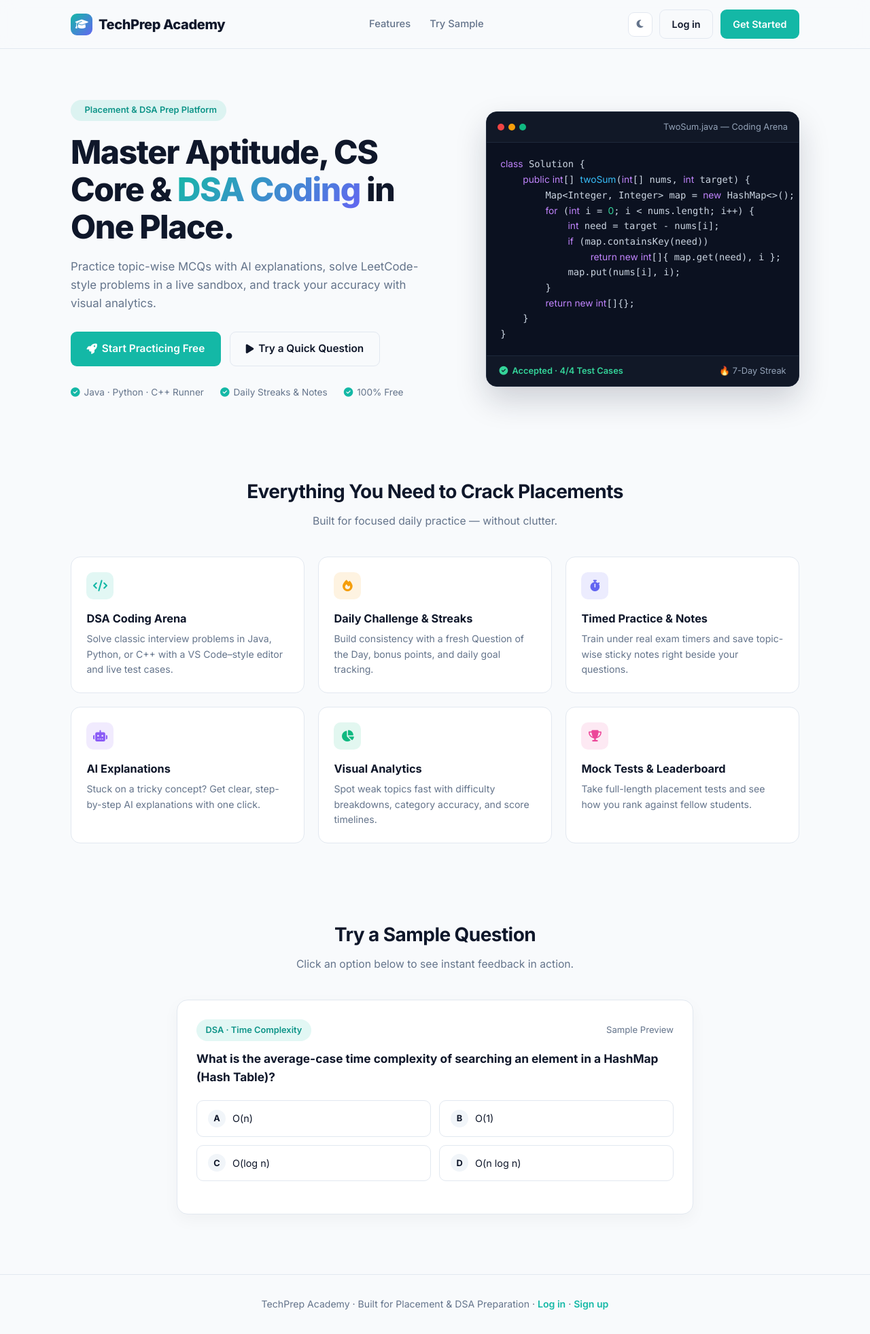
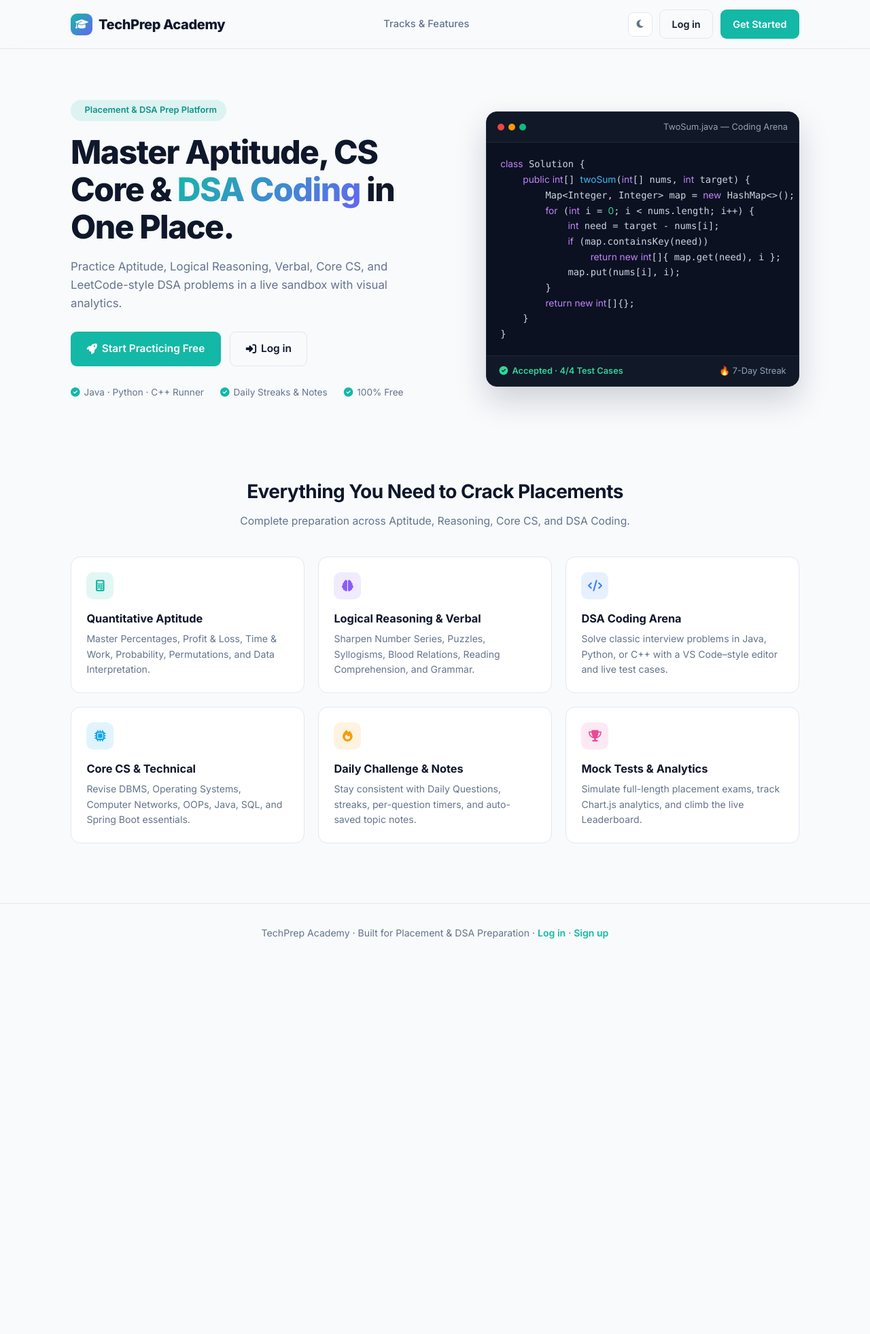
Before and after one commit to Hemlata-31/TechPrep, a Spring Boot app: page / in a window 1280 px wide. Shown: the whole page at 68% size. After the commit the page ends 1381 px from the top, so only its background shows below. Run offline with Spring Boot 4, Linux system fonts and the light colour scheme; some of the project's set-up classes (security, data sources, template engines, error pages and the like) are left out, and stand-ins take their place.

Commit message:
Improve dark mode on result page and update landing page cards

```diff
--- a/src/main/resources/static/index.html
+++ b/src/main/resources/static/index.html
@@ -198,8 +198,7 @@
                 TechPrep Academy
             </a>
             <nav class="nav-links">
-                <a href="#features">Features</a>
-                <a href="#try-demo">Try Sample</a>
+                <a href="#features">Tracks &amp; Features</a>
             </nav>
             <div class="nav-actions" id="navActions">
                 <button class="icon-btn" id="landingThemeBtn" title="Toggle Dark Mode">
@@ -215,10 +214,10 @@
         <div>
             <span class="pill"><i class="fas fa-sparkles"></i> Placement &amp; DSA Prep Platform</span>
             <h1>Master Aptitude, CS Core &amp; <span>DSA Coding</span> in One Place.</h1>
-            <p>Practice topic-wise MCQs with AI explanations, solve LeetCode-style problems in a live sandbox, and track your accuracy with visual analytics.</p>
+            <p>Practice Aptitude, Logical Reasoning, Verbal, Core CS, and LeetCode-style DSA problems in a live sandbox with visual analytics.</p>
             <div class="hero-ctas" id="heroCtas">
                 <a href="/register.html" class="btn btn-primary"><i class="fas fa-rocket"></i> Start Practicing Free</a>
-                <a href="#try-demo" class="btn btn-ghost"><i class="fas fa-play"></i> Try a Quick Question</a>
+                <a href="/login.html" class="btn btn-ghost"><i class="fas fa-sign-in-alt"></i> Log in</a>
             </div>
             <div class="hero-meta">
                 <span><i class="fas fa-check-circle"></i> Java · Python · C++ Runner</span>
@@ -258,60 +257,39 @@
     <section class="section" id="features">
         <div class="section-head">
             <h2>Everything You Need to Crack Placements</h2>
-            <p>Built for focused daily practice — without clutter.</p>
+            <p>Complete preparation across Aptitude, Reasoning, Core CS, and DSA Coding.</p>
         </div>
         <div class="features-grid">
             <div class="feature-card">
-                <span class="feature-icon"><i class="fas fa-code"></i></span>
+                <span class="feature-icon"><i class="fas fa-calculator"></i></span>
+                <h3>Quantitative Aptitude</h3>
+                <p>Master Percentages, Profit &amp; Loss, Time &amp; Work, Probability, Permutations, and Data Interpretation.</p>
+            </div>
+            <div class="feature-card">
+                <span class="feature-icon" style="color:#8b5cf6; background:rgba(139,92,246,0.12);"><i class="fas fa-brain"></i></span>
+                <h3>Logical Reasoning &amp; Verbal</h3>
+                <p>Sharpen Number Series, Puzzles, Syllogisms, Blood Relations, Reading Comprehension, and Grammar.</p>
+            </div>
+            <div class="feature-card">
+                <span class="feature-icon" style="color:#3b82f6; background:rgba(59,130,246,0.12);"><i class="fas fa-code"></i></span>
                 <h3>DSA Coding Arena</h3>
                 <p>Solve classic interview problems in Java, Python, or C++ with a VS Code–style editor and live test cases.</p>
             </div>
             <div class="feature-card">
-                <span class="feature-icon" style="color:#f59e0b; background:rgba(245,158,11,0.12);"><i class="fas fa-fire"></i></span>
-                <h3>Daily Challenge &amp; Streaks</h3>
-                <p>Build consistency with a fresh Question of the Day, bonus points, and daily goal tracking.</p>
+                <span class="feature-icon" style="color:#0ea5e9; background:rgba(14,165,233,0.12);"><i class="fas fa-microchip"></i></span>
+                <h3>Core CS &amp; Technical</h3>
+                <p>Revise DBMS, Operating Systems, Computer Networks, OOPs, Java, SQL, and Spring Boot essentials.</p>
             </div>
             <div class="feature-card">
-                <span class="feature-icon" style="color:#6366f1; background:rgba(99,102,241,0.12);"><i class="fas fa-stopwatch"></i></span>
-                <h3>Timed Practice &amp; Notes</h3>
-                <p>Train under real exam timers and save topic-wise sticky notes right beside your questions.</p>
-            </div>
-            <div class="feature-card">
-                <span class="feature-icon" style="color:#8b5cf6; background:rgba(139,92,246,0.12);"><i class="fas fa-robot"></i></span>
-                <h3>AI Explanations</h3>
-                <p>Stuck on a tricky concept? Get clear, step-by-step AI explanations with one click.</p>
-            </div>
-            <div class="feature-card">
-                <span class="feature-icon" style="color:#10b981; background:rgba(16,185,129,0.12);"><i class="fas fa-chart-pie"></i></span>
-                <h3>Visual Analytics</h3>
-                <p>Spot weak topics fast with difficulty breakdowns, category accuracy, and score timelines.</p>
+                <span class="feature-icon" style="color:#f59e0b; background:rgba(245,158,11,0.12);"><i class="fas fa-fire"></i></span>
+                <h3>Daily Challenge &amp; Notes</h3>
+                <p>Stay consistent with Daily Questions, streaks, per-question timers, and auto-saved topic notes.</p>
             </div>
             <div class="feature-card">
                 <span class="feature-icon" style="color:#ec4899; background:rgba(236,72,153,0.12);"><i class="fas fa-trophy"></i></span>
-                <h3>Mock Tests &amp; Leaderboard</h3>
-                <p>Take full-length placement tests and see how you rank against fellow students.</p>
+                <h3>Mock Tests &amp; Analytics</h3>
+                <p>Simulate full-length placement exams, track Chart.js analytics, and climb the live Leaderboard.</p>
             </div>
-        </div>
-    </section>
-
-    <section class="section" id="try-demo">
-        <div class="section-head">
-            <h2>Try a Sample Question</h2>
-            <p>Click an option below to see instant feedback in action.</p>
-        </div>
-        <div class="demo-card">
-            <div style="display:flex; justify-content:space-between; align-items:center; margin-bottom:0.75rem;">
-                <span class="pill" style="margin:0;">DSA · Time Complexity</span>
-                <span style="font-size:0.82rem; color:var(--muted);">Sample Preview</span>
-            </div>
-            <h3 style="font-size:1.08rem;">What is the average-case time complexity of searching an element in a HashMap (Hash Table)?</h3>
-            <div class="demo-options">
-                <button class="demo-opt" onclick="checkDemo(this, false)"><span class="demo-key">A</span> O(n)</button>
-                <button class="demo-opt" onclick="checkDemo(this, true)"><span class="demo-key">B</span> O(1)</button>
-                <button class="demo-opt" onclick="checkDemo(this, false)"><span class="demo-key">C</span> O(log n)</button>
-                <button class="demo-opt" onclick="checkDemo(this, false)"><span class="demo-key">D</span> O(n log n)</button>
-            </div>
-            <div class="demo-feedback" id="demoFeedback"></div>
         </div>
     </section>
 
--- a/src/main/resources/static/js/student-result.js
+++ b/src/main/resources/static/js/student-result.js
@@ -59,6 +59,7 @@ function renderScorecard(res) {
 
     res.questions.forEach(q => {
         const qCard = document.createElement('div');
+        qCard.className = 'card review-q-card';
         qCard.style.cssText = 'border: 1px solid #e2e8f0; border-radius: 10px; padding: 1.5rem; margin-bottom: 1.5rem; background: #ffffff;';
 
         let badgeHtml = '';
```
Also changed, not shown: src/main/resources/static/css/style.css (+26 -0 lines).
